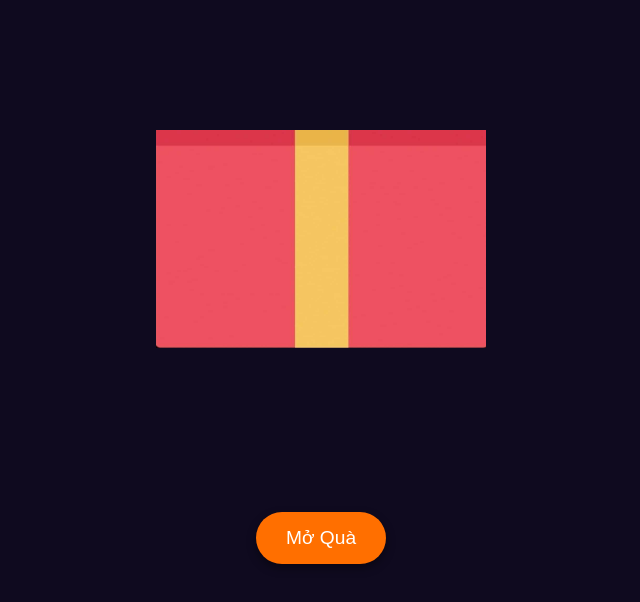
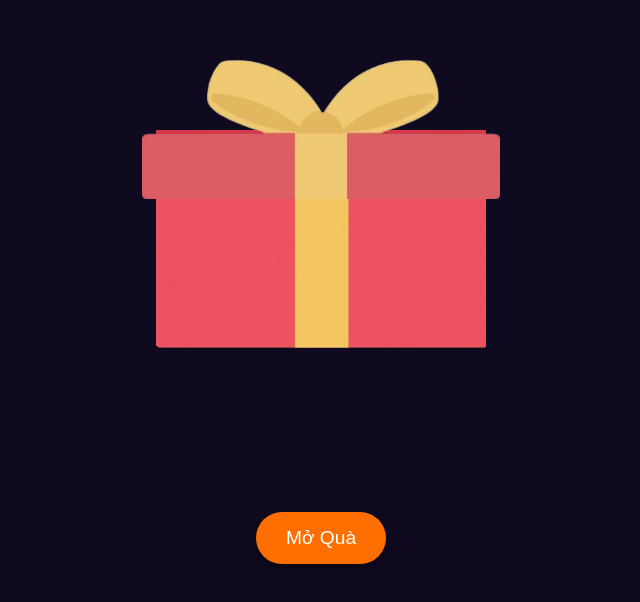
Before and after one commit to thanhloc2906/20-10, a plain HTML site: page index.html in a window 1280 px wide. Shown: the part 196-798 px from the top of the page, without its empty margins (319-959 px from the left). Drawn offline with Linux system fonts and the light colour scheme.

Commit message:
Update index.html

```diff
--- a/index.html
+++ b/index.html
@@ -35,7 +35,23 @@
     .gift-box-wrapper.hidden {
       opacity: 0;
       pointer-events: none;
-      posi130px;
+      position: absolute;
+    }
+
+    .gift-box {
+      position: relative;
+      display: flex;
+      flex-direction: column;
+      align-items: center;
+    }
+
+    .gift-lid {
+      position: absolute;
+      top: 0;
+      left: 50%;
+      transform: translateX(-50%);
+      width: 370px;
+      height: 140px;
       background-image: url("assets/naphop.png");
       background-size: contain;
       background-repeat: no-repeat;
```
